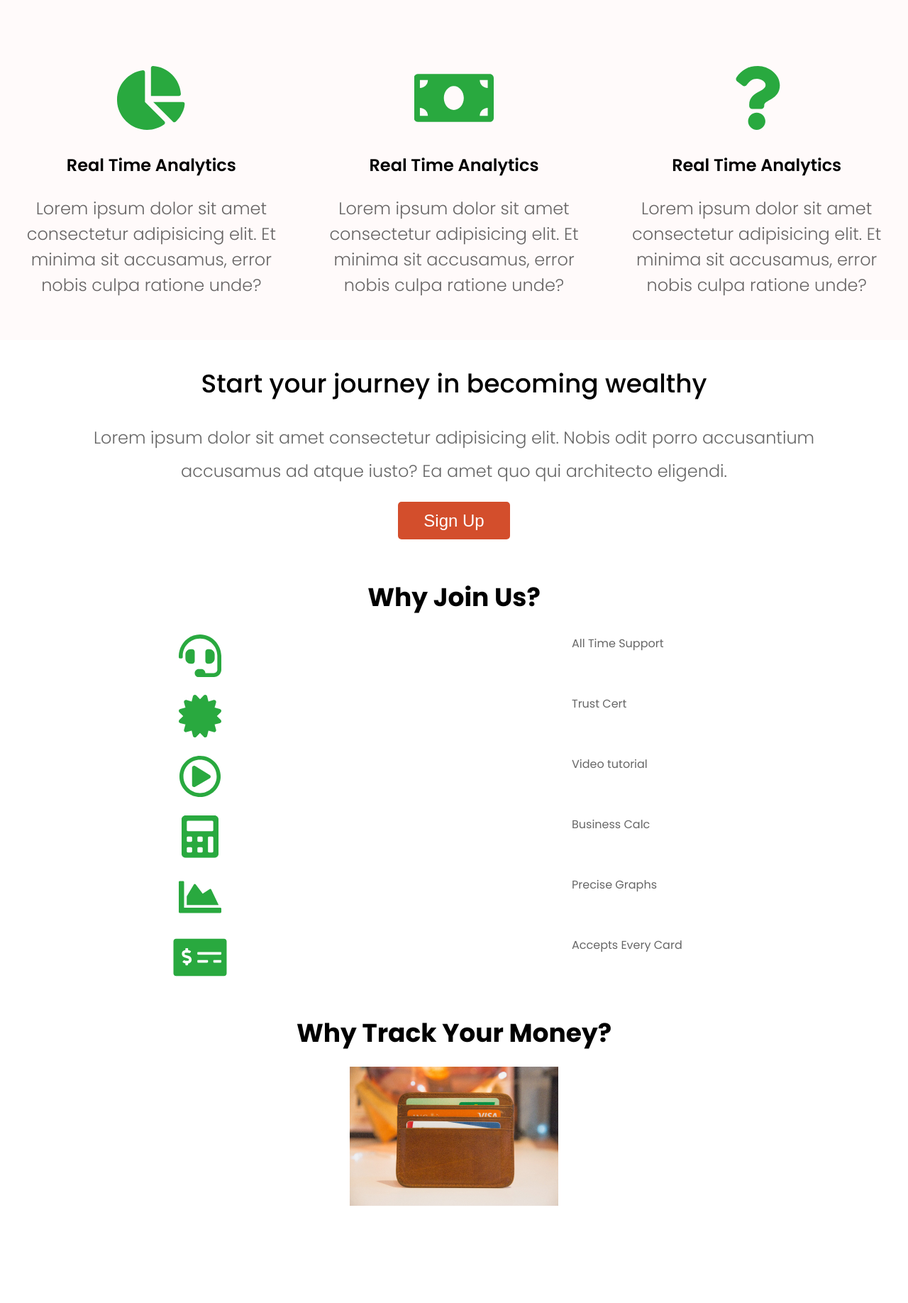
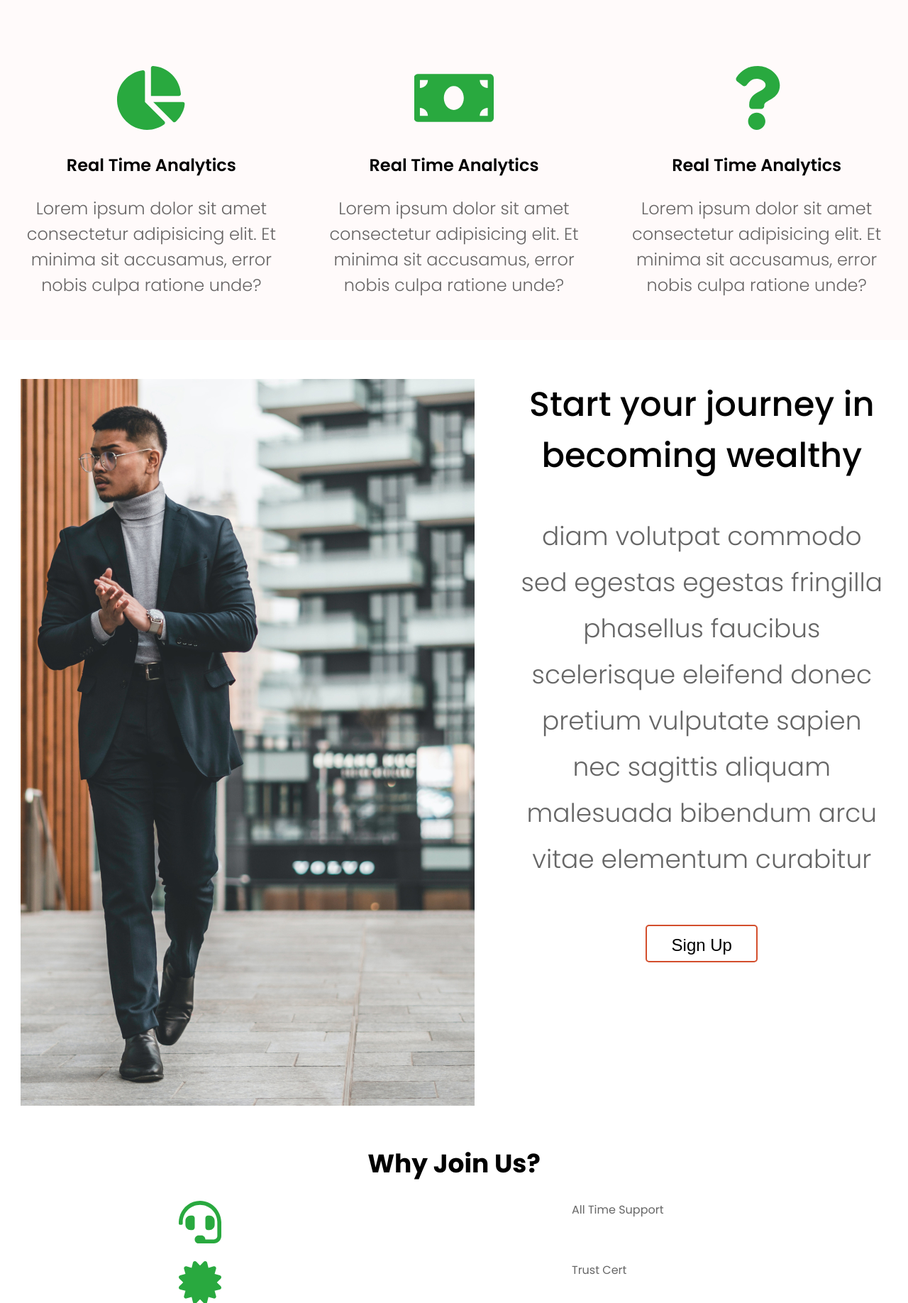
Before and after one commit to Aim-Entity/expense-tracker, a Django app: template templates/home/index.htm in a window 1280 px wide. Shown: the part 1294-3130 px from the top of the page at 71% size. Before the commit the page ends 2993 px from the top, so only its background shows below. Run offline with Django 3.2, Linux system fonts and the light colour scheme; the template is opened without the code that fills it, so the values that code supplies are empty.

Commit message:
Desktop home section 4 finished

```diff
--- a/home/static/home/style.css
+++ b/home/static/home/style.css
@@ -273,6 +273,10 @@ a {
 
 .section4 {
   margin-top: 35px;
+}
+
+.section4-img {
+  display: none;
 }
 
 .section4-title {
@@ -636,29 +640,36 @@ a {
   }
 
   .section4 {
-    margin-top: 35px;
+    margin-top: 55px;
+
+    display: flex;
+    justify-content: space-around;
+  }
+
+  .section4-img {
+    display: block;
+    object-fit: cover;
   }
 
   .section4-title {
-    width: 90%;
+    width: 523px;
     margin: 0 auto;
     font-weight: 500;
-    font-size: 36px;
-    line-height: 54px;
+    font-size: 48px;
+    line-height: 72px;
     text-align: center;
 
     color: #000000;
   }
 
   .section4-par {
-    width: 90%;
+    width: 523px;
     margin: 0 auto;
-    margin-top: 25px;
+    margin-top: 45px;
 
     font-weight: 300;
-    font-size: 24px;
-    line-height: 47px;
-    /* or 237% */
+    font-size: 36px;
+    line-height: 65px;
 
     text-align: center;
 
@@ -672,17 +683,19 @@ a {
     left: 50%;
     transform: translateX(-50%);
     border: none;
-    margin-top: 20px;
+    margin-top: 60px;
+    cursor: pointer;
 
-    background: #d34e2c;
+    background: none;
     border-radius: 5px;
+    border: 2px solid #d34e2c;
 
     font-weight: 300;
     font-size: 24px;
     line-height: 54px;
     text-align: center;
 
-    color: #ffffff;
+    color: #000;
   }
 
   .section5-title {
--- a/templates/home/index.htm
+++ b/templates/home/index.htm
@@ -128,14 +128,22 @@
       </div>
 
       <div class="section4">
-        <h2 class="section4-title">Start your journey in becoming wealthy</h2>
-        <p class="section4-par">
-          Lorem ipsum dolor sit amet consectetur adipisicing elit. Nobis odit
-          porro accusantium accusamus ad atque iusto? Ea amet quo qui architecto
-          eligendi.
-        </p>
+        <img
+          src="{% static 'home/imgs/dream.jpg' %}"
+          alt=""
+          class="section4-img"
+        />
 
-        <button class="section4-btn btn">Sign Up</button>
+        <div class="section4-text">
+          <h2 class="section4-title">Start your journey in becoming wealthy</h2>
+          <p class="section4-par">
+            diam volutpat commodo sed egestas egestas fringilla phasellus
+            faucibus scelerisque eleifend donec pretium vulputate sapien nec
+            sagittis aliquam malesuada bibendum arcu vitae elementum curabitur
+          </p>
+
+          <button class="section4-btn btn">Sign Up</button>
+        </div>
       </div>
 
       <div class="section5">
```
Also changed, not shown: home/static/home/imgs/dream.jpg (added).
